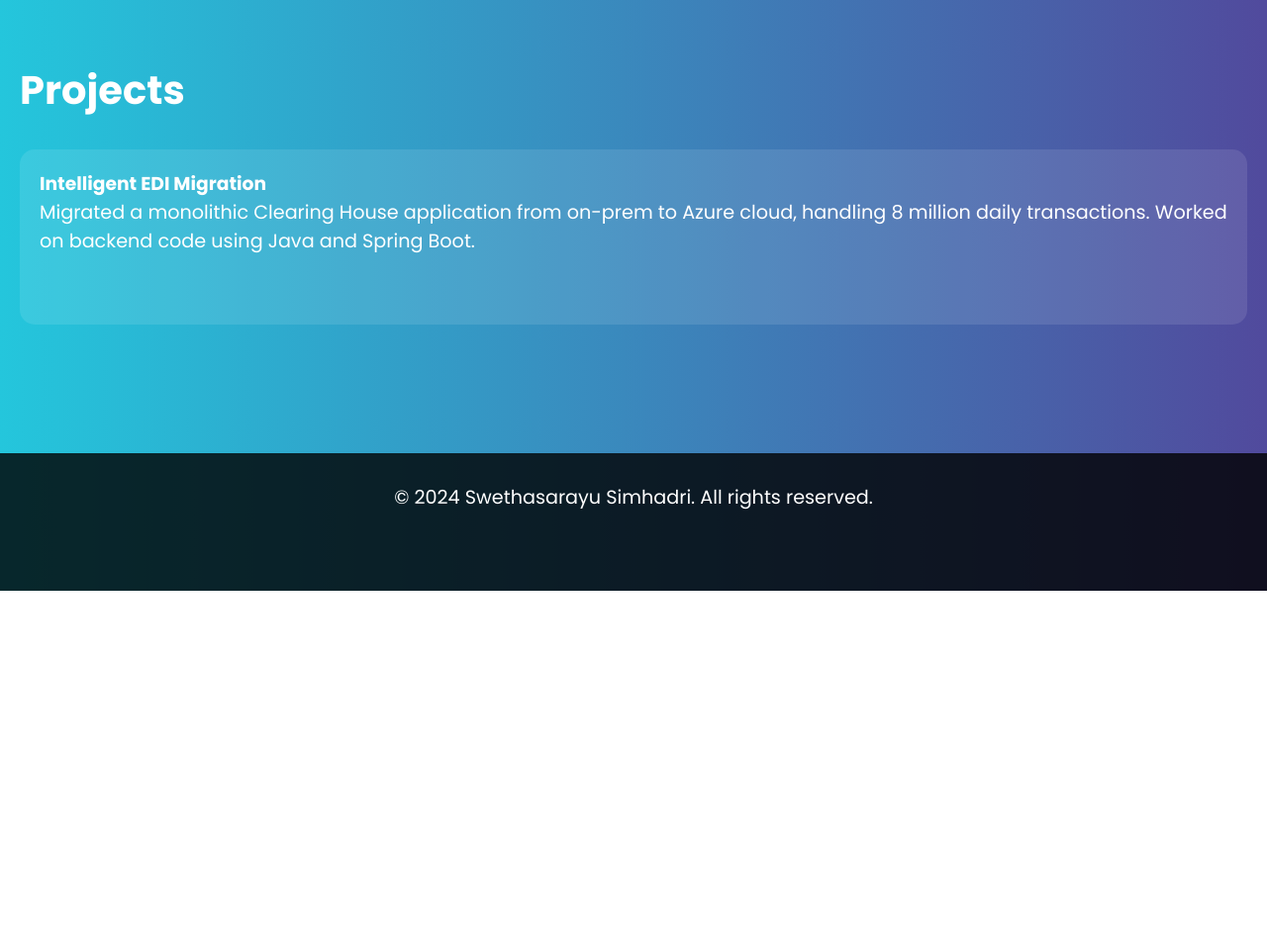
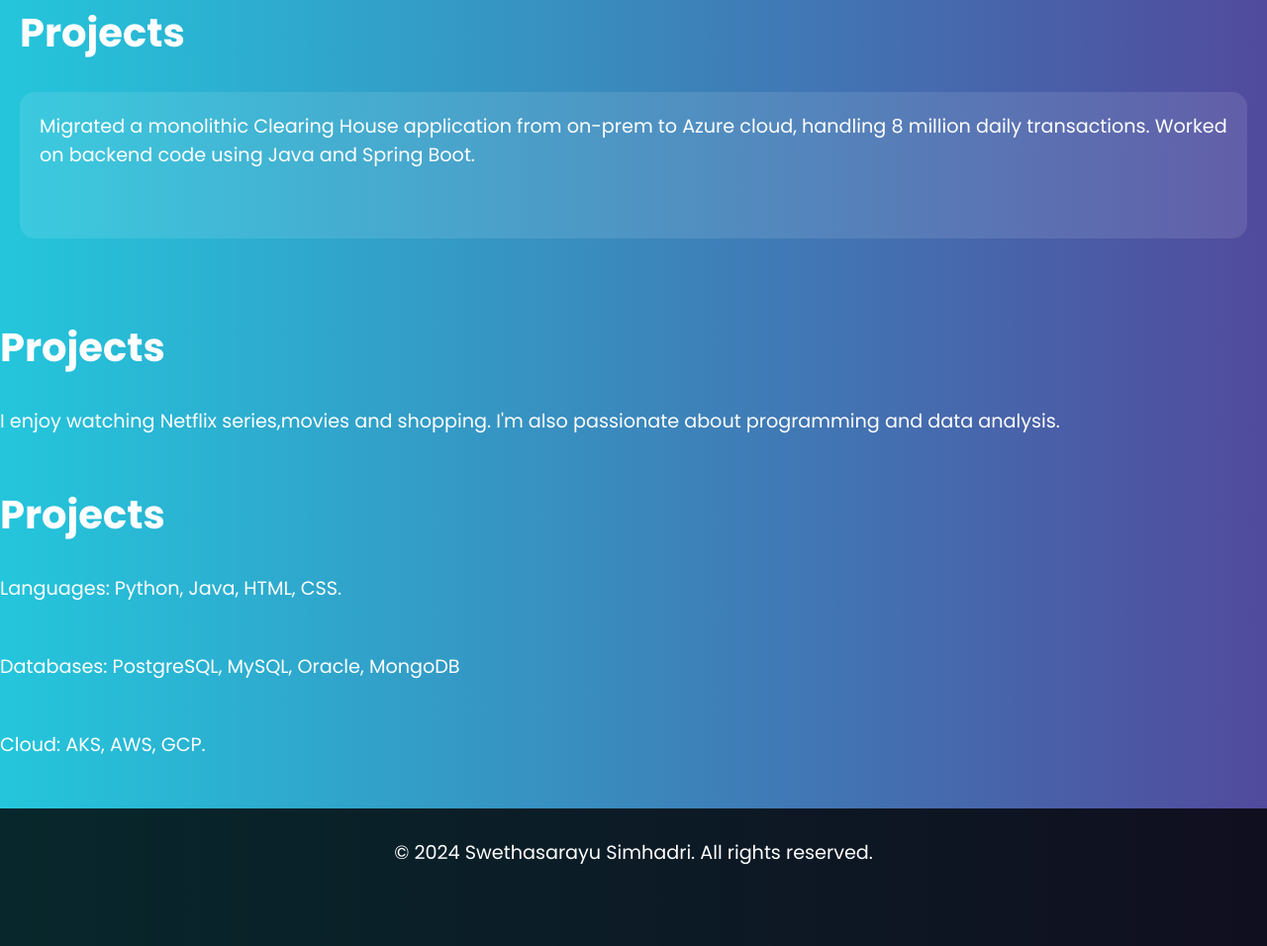
Before and after one commit to SwethaSimhadri/CIS641-HW2-Simhadri, a plain HTML site: page index.html in a window 1280 px wide. Shown: the part 1080-2036 px from the top of the page at 99% size. Before the commit the page ends 1677 px from the top, so only its background shows below. Drawn offline with Linux system fonts and the light colour scheme.

Commit message:
Update index.html

```diff
--- a/index.html
+++ b/index.html
@@ -85,7 +85,6 @@
             <a href="#about">About</a>
             <a href="#experience">Experience</a>
             <a href="#projects">Projects</a>
-            <a href="contact.html">Contact</a>
         </nav>
     </header>
 
@@ -95,17 +94,17 @@
         <div class="btn-container">
             <a href="#experience">My Experience</a>
             <a href="#projects">My Projects</a>
+            <a href="#interests">My Interests</a>
+            <a href="#skills">My Skills</a>
         </div>
     </div>
 
     <section id="experience" class="experience">
         <h2>Experience</h2>
         <div class="exp-item">
-            <h3>Software Engineer at Optum Global Solutions</h3>
             <p>Worked as a software engineer at optum and built responsive and user-friendly web applications using HTML, CSS, JavaScript, and Java technologies and cloud services.</p>
         </div>
         <div class="exp-item">
-            <h3>Backend Developer</h3>
             <p>Proficient in Java, Spring Boot, and Hibernate. Experience with Azure Kubernetes Service (AKS) for cloud-based application deployment.</p>
         </div>
     </section>
@@ -113,8 +112,26 @@
     <section id="projects" class="projects">
         <h2>Projects</h2>
         <div class="proj-item">
-            <h3>Intelligent EDI Migration</h3>
             <p>Migrated a monolithic Clearing House application from on-prem to Azure cloud, handling 8 million daily transactions. Worked on backend code using Java and Spring Boot.</p>
+        </div>
+    </section>
+
+    </section>
+
+    <section id="interests" class="interests">
+        <h2>Projects</h2>
+        <div class="int-item">
+            <p>I enjoy watching Netflix series,movies and shopping. I'm also passionate about programming and data analysis.</p>
+        </div>
+    </section>
+        </section>
+
+    <section id="skills" class="skills">
+        <h2>Projects</h2>
+        <div class="ski-item">
+            <p>Languages: Python, Java, HTML, CSS.</p>
+            <p>Databases: PostgreSQL, MySQL, Oracle, MongoDB</p>
+            <p>Cloud: AKS, AWS, GCP.</p>
         </div>
     </section>
 
```
